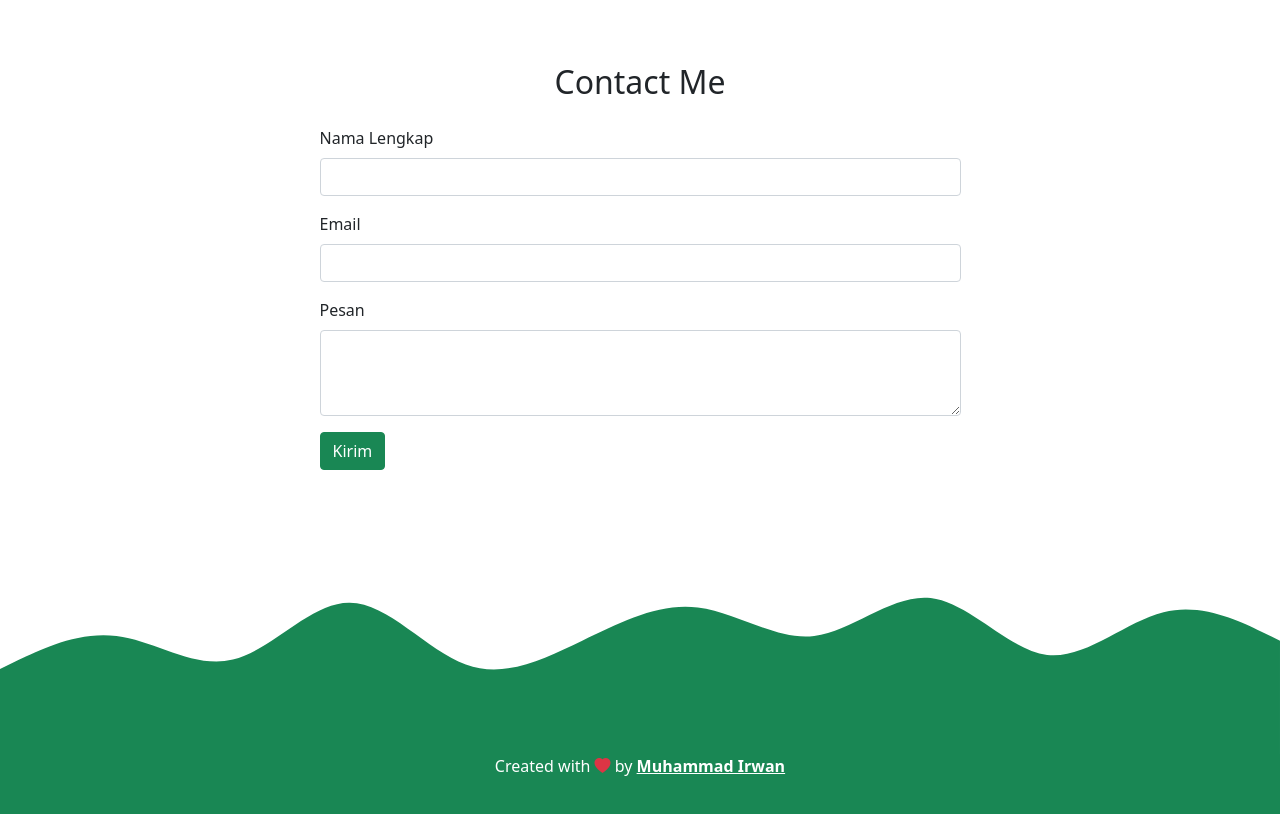
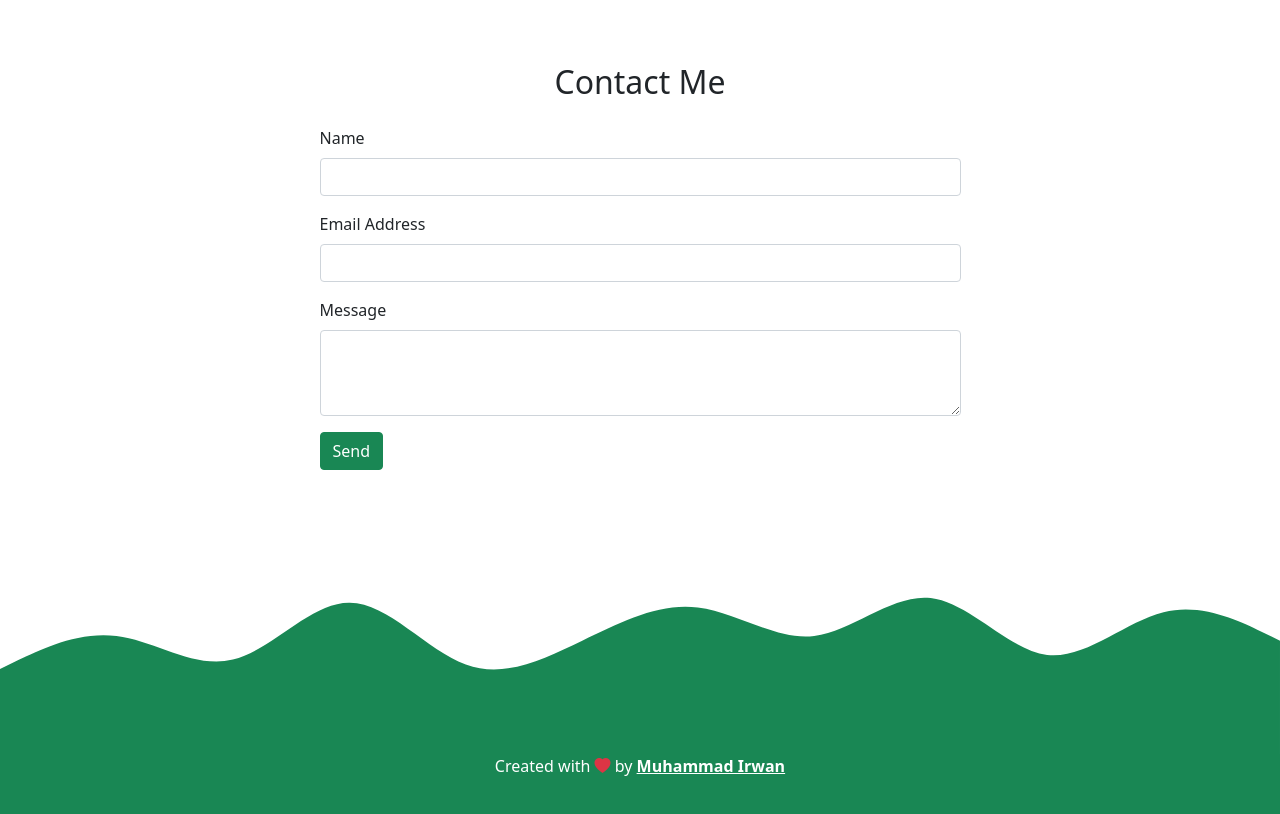
Before and after one commit to irwanr/http-irwanr.github.io-, a plain HTML site: page index.html in a window 1280 px wide. Shown: the part 2620-3434 px from the top of the page. Drawn offline with nearby package versions, Linux system fonts and the light colour scheme.

Commit message:
Change label form contact me

```diff
--- a/index.html
+++ b/index.html
@@ -149,18 +149,18 @@
           <div class="col-md-7">
             <form>
               <div class="mb-3">
-                <label for="name" class="form-label">Nama Lengkap</label>
+                <label for="name" class="form-label">Name</label>
                 <input type="text" class="form-control" id="name" aria-describedby="name" />
               </div>
               <div class="mb-3">
-                <label for="email" class="form-label">Email</label>
+                <label for="email" class="form-label">Email Address</label>
                 <input type="email" class="form-control" id="email" aria-describedby="email" />
               </div>
               <div class="mb-3">
-                <label for="pesan" class="form-label">Pesan</label>
+                <label for="pesan" class="form-label">Message</label>
                 <textarea class="form-control" id="pesan" rows="3"></textarea>
               </div>
-              <button type="submit" class="btn btn-success">Kirim</button>
+              <button type="submit" class="btn btn-success">Send</button>
             </form>
           </div>
         </div>
```
